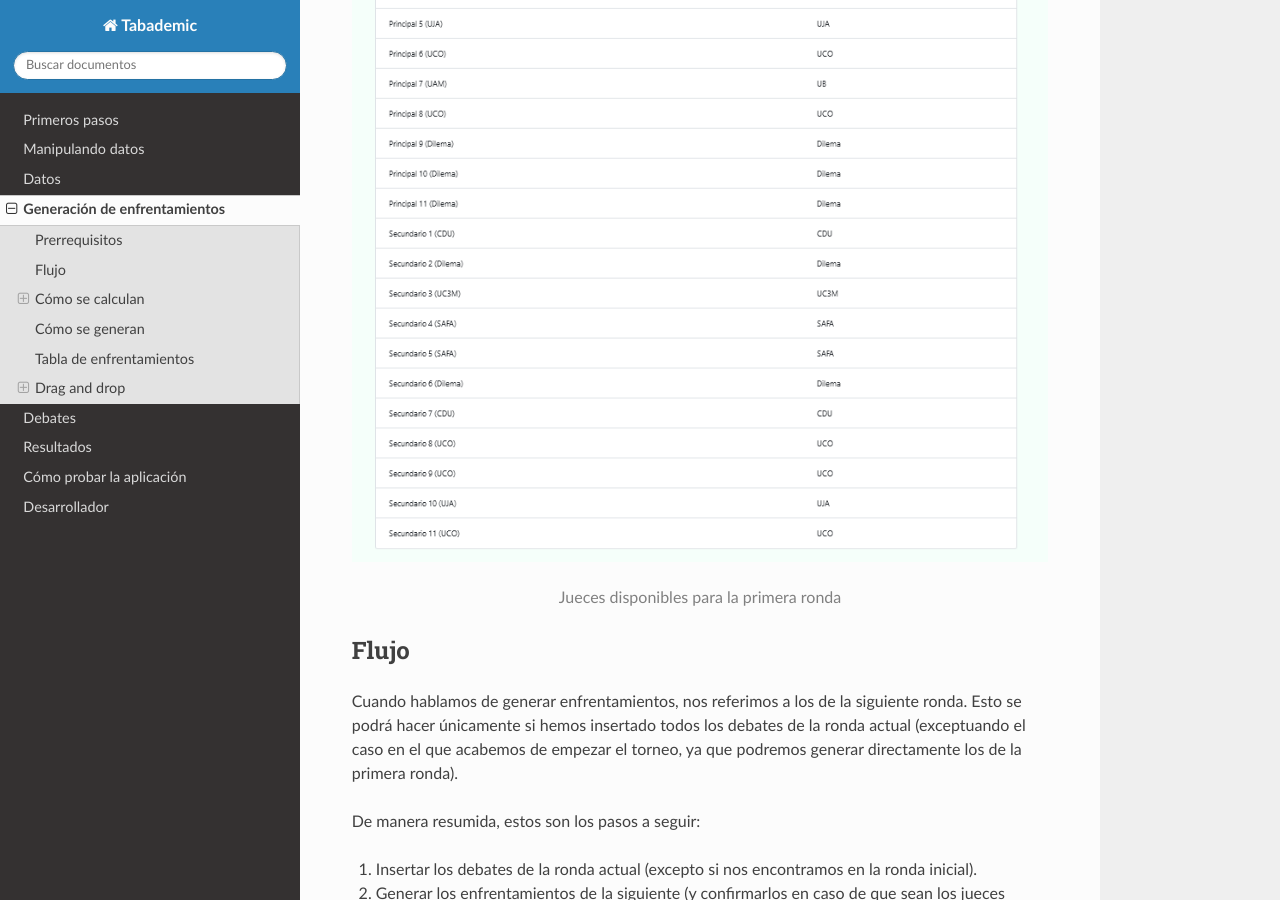
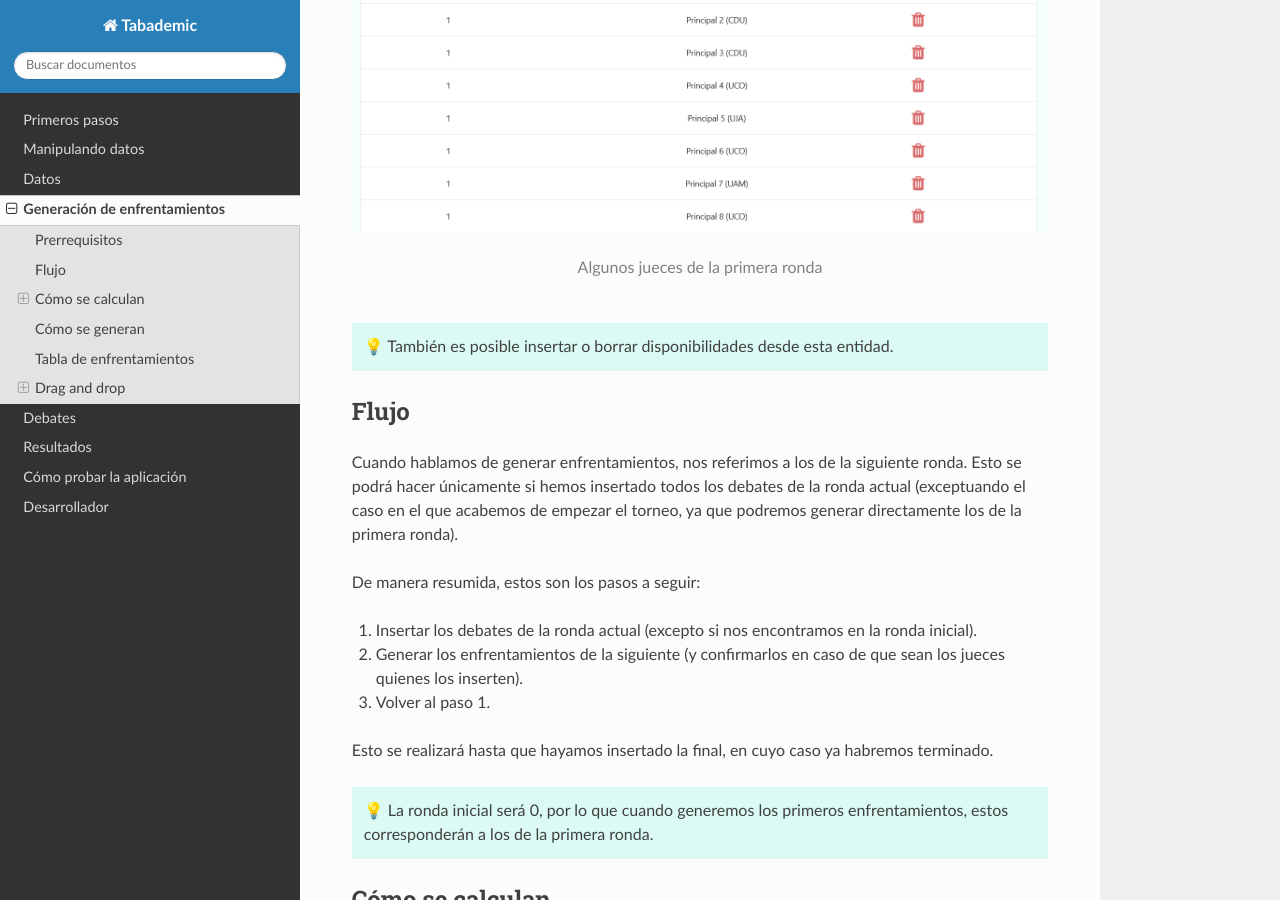
Before and after one commit to Mateo803/Tabademic-docs, a Sphinx documentation site: the page built from docs/source/generacion_enfrentamientos.md, in a window 1280 px wide and 900 px high, scrolled down 544 px. Built offline with Sphinx 7.4.7 and the Read the Docs theme 2.0.0, drawn with Linux system fonts in a browser that asks for light colours.

Commit message:
Improve disponibilidades jueces

```diff
--- a/docs/source/generacion_enfrentamientos.md
+++ b/docs/source/generacion_enfrentamientos.md
@@ -8,15 +8,24 @@ En dicha página será posible ver qué jueces estarán disponibles en cada rond
 
 <div class="centered-image">
 
-![Jueces primera ronda](_images/jueces_primera_ronda.png)
+![Jueces primera ronda](_images/entidad_disponibilidades.png)
 
 </div>
 
 <div class="caption">
 
-Jueces disponibles para la primera ronda
+Algunos jueces de la primera ronda
 
 </div>
+
+<br>
+
+<div class="tip">
+💡
+También es posible insertar o borrar disponibilidades desde esta entidad.
+
+</div>
+
 
 ## Flujo
 
```
Also changed, not shown: docs/source/_images/entidad_disponibilidades.png (added), docs/source/_images/jueces_primera_ronda.png (deleted).
